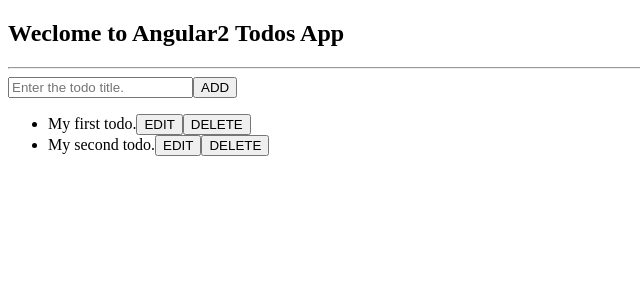
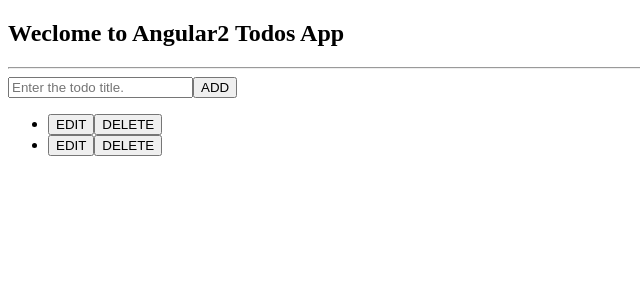
Before and after one commit to nalin-adhikari/angular2-todos, an Angular app: page / in a window 1280 px wide. Shown: the top 300 px of the page, without its empty margins (0-640 px from the left). Built offline with nearby package versions, Linux system fonts and the light colour scheme.

Commit message:
display component updated

```diff
--- a/src/app/components/display/display.component.html
+++ b/src/app/components/display/display.component.html
@@ -1,5 +1,5 @@
 <div>
 	<ul>
-		<li *ngFor="let item of todos">{{item}}<button type="">EDIT</button><button (click)="onDeleteItem(item)">DELETE</button></li>
+		<li *ngFor="let item of todos">{{item.title}}<button type="">EDIT</button><button (click)="onDeleteItem(item.id)">DELETE</button></li>
 	</ul>
 </div>
--- a/src/app/components/display/display.component.ts
+++ b/src/app/components/display/display.component.ts
@@ -1,5 +1,6 @@
 import { Component, OnInit } from '@angular/core';
 import { StoreService } from '../../services/store/store.service';
+import { Todo } from '../../domain/todo';
 
 @Component({
   selector: 'app-display',
@@ -8,7 +9,7 @@ import { StoreService } from '../../services/store/store.service';
 })
 export class DisplayComponent implements OnInit {
 
-	todos: string [];
+	todos: Todo [];
 	storeService: StoreService;
 
   constructor(storeService: StoreService) {
@@ -19,7 +20,7 @@ export class DisplayComponent implements OnInit {
   	this.todos = this.onGetItem();
   }
 
-  onGetItem(): string []{
+  onGetItem(): Todo []{
   	return this.storeService.getTodos();
   }
 
```
